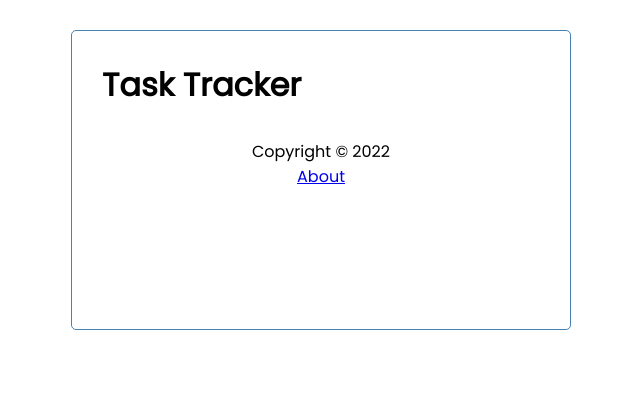
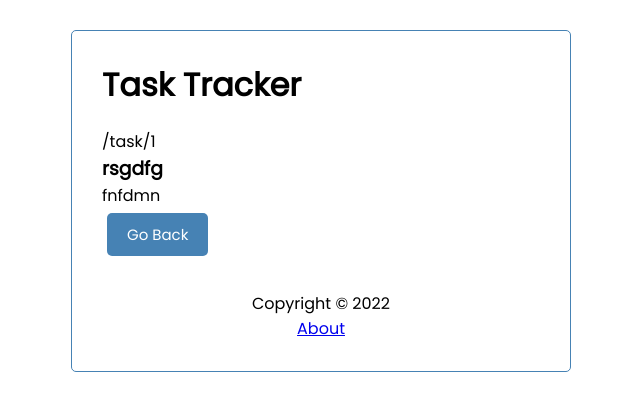
Before and after one commit to faha1999/Task-traker, a React (Create React App) app: page /task/1 in a window 1280 px wide. Shown: the top 410 px of the page, without its empty margins (319-959 px from the left). Built offline with nearby package versions, Linux system fonts and the light colour scheme; data requests are answered from the project's data file.

Commit message:
tested & applied taskDetails

```diff
--- a/src/App.js
+++ b/src/App.js
@@ -113,6 +113,7 @@ function App() {
             }
           />
           <Route path="/about" element={<About />} />
+          <Route path="/task/:id" element={<TaskDetails />} />
         </Routes>
         <Footer />
       </div>
--- a/src/components/Task.js
+++ b/src/components/Task.js
@@ -1,4 +1,5 @@
 import { FaTimes } from 'react-icons/fa';
+import { Link } from 'react-router-dom';
 
 const Task = ({ task, onDelete, onToggle }) => {
   return (
@@ -14,6 +15,9 @@ const Task = ({ task, onDelete, onToggle }) => {
         />
       </h3>
       <p>{task.day}</p>
+      <p>
+        <Link to={`/task/${task.id}`}>View Details</Link>
+      </p>
     </div>
   );
 };
--- a/src/components/TaskDetails.js
+++ b/src/components/TaskDetails.js
@@ -1,5 +1,53 @@
-const TaskDetails = () => {
-  return <div>TaskDetails</div>;
-};
+import { useState, useEffect } from 'react';
+import {
+  useParams,
+  Navigate,
+  useNavigate,
+  useLocation,
+} from 'react-router-dom';
+
+import Button from './Button';
+
+function TaskDetails() {
+  const [loading, setLoading] = useState(true);
+  const [task, setTask] = useState({});
+  const [error, setError] = useState(null);
+
+  const params = useParams();
+  const navigate = useNavigate();
+  const { pathname } = useLocation();
+
+  useEffect(() => {
+    const fetchTask = async () => {
+      const res = await fetch(`http://localhost:5000/tasks/${params.id}`);
+      const data = await res.json();
+
+      if (res.status === 404) {
+        navigate('/');
+      }
+
+      setTask(data);
+      setLoading(false);
+    };
+
+    fetchTask();
+  });
+
+  return loading ? (
+    <h3>Loading...</h3>
+  ) : (
+    <div>
+      <p>{pathname}</p>
+      <h3>{task.text}</h3>
+      <p>{task.day}</p>
+      <Button
+        onClick={() => {
+          navigate(-2);
+        }}
+        text="Go Back"
+      />
+    </div>
+  );
+}
 
 export default TaskDetails;
```
